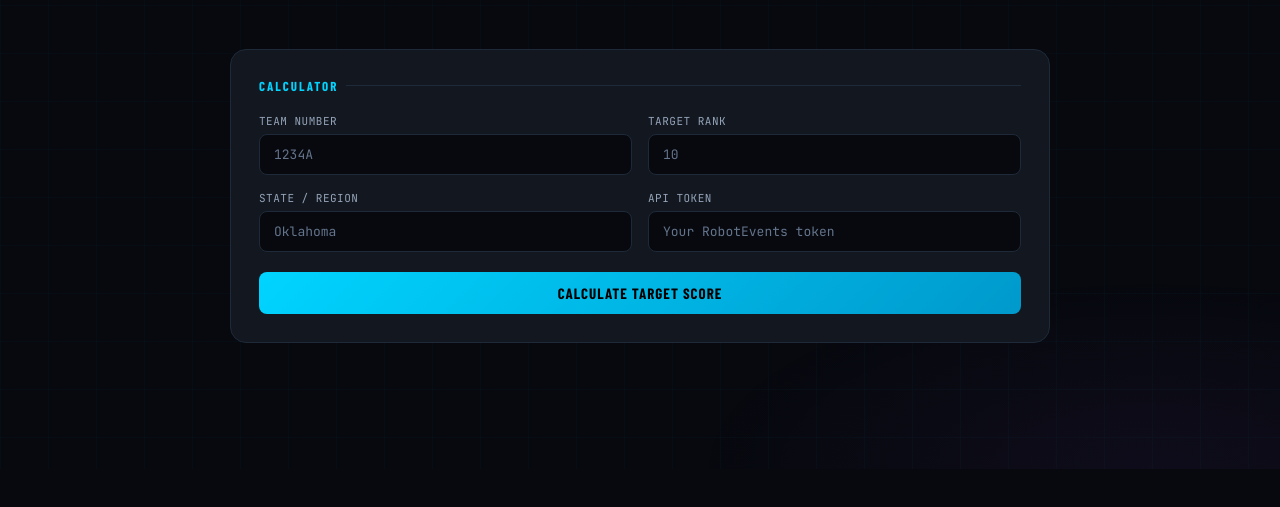
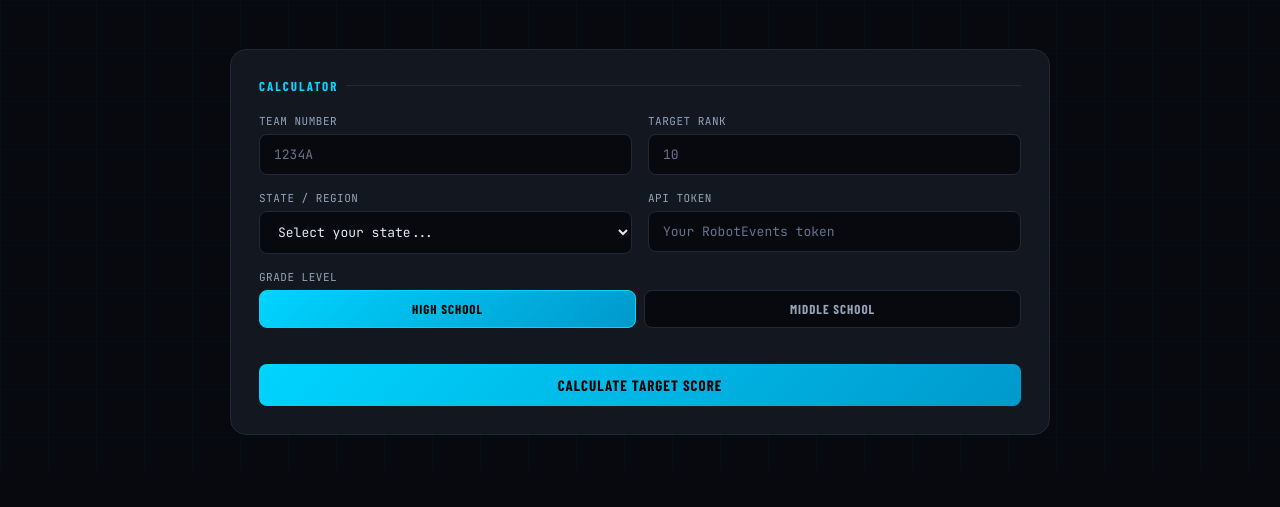
Before and after one commit to coltersandoval26-crypto/vex-state-tool, a plain HTML site: page index.html in a window 1280 px wide. Shown: the part 331-838 px from the top of the page. Before the commit the page ends 800 px from the top, so only its background shows below. Drawn offline with nearby package versions, Linux system fonts and the light colour scheme; a web font is replaced by a local one.

Commit message:
Update index.html

```diff
--- a/index.html
+++ b/index.html
@@ -10,14 +10,11 @@
   --bg: #07090f;
   --surface: #0e1218;
   --card: #131820;
-  --card2: #181f2a;
   --border: #1e2a3a;
   --accent: #00d4ff;
-  --accent2: #0099cc;
   --gold: #f0b429;
   --green: #22c55e;
   --red: #ef4444;
-  --purple: #a855f7;
   --text: #e2e8f0;
   --muted: #64748b;
   --muted2: #94a3b8;
@@ -27,24 +24,18 @@
 }
 
 * { box-sizing: border-box; margin: 0; padding: 0; }
-html { scroll-behavior: smooth; }
-
 body {
   background: var(--bg);
   color: var(--text);
   font-family: var(--font-body);
   min-height: 100vh;
-  overflow-x: hidden;
 }
 
-/* ── Background ── */
 body::before {
   content: '';
   position: fixed;
   inset: 0;
-  background:
-    radial-gradient(ellipse 80% 50% at 10% 0%, rgba(0,180,255,.07) 0%, transparent 60%),
-    radial-gradient(ellipse 60% 40% at 90% 100%, rgba(168,85,247,.05) 0%, transparent 60%);
+  background: radial-gradient(ellipse 80% 50% at 10% 0%, rgba(0,180,255,.07) 0%, transparent 60%);
   pointer-events: none;
   z-index: 0;
 }
@@ -52,9 +43,7 @@ body::after {
   content: '';
   position: fixed;
   inset: 0;
-  background-image:
-    linear-gradient(rgba(0,212,255,.025) 1px, transparent 1px),
-    linear-gradient(90deg, rgba(0,212,255,.025) 1px, transparent 1px);
+  background-image: linear-gradient(rgba(0,212,255,.025) 1px, transparent 1px), linear-gradient(90deg, rgba(0,212,255,.025) 1px, transparent 1px);
   background-size: 48px 48px;
   pointer-events: none;
   z-index: 0;
@@ -62,7 +51,6 @@ body::after {
 
 .wrap { position: relative; z-index: 1; max-width: 860px; margin: 0 auto; padding: 48px 20px 80px; }
 
-/* ── Hero ── */
 .hero { text-align: center; margin-bottom: 52px; }
 .hero-eyebrow {
   font-family: var(--font-mono);
@@ -95,7 +83,6 @@ body::after {
   line-height: 1.7;
 }
 
-/* ── Card ── */
 .card {
   background: var(--card);
   border: 1px solid var(--border);
@@ -122,8 +109,7 @@ body::after {
   background: var(--border);
 }
 
-/* ── Form ── */
-.form-grid { display: grid; grid-template-columns: 1fr 1fr; gap: 16px; }
+.form-grid { display: grid; grid-template-columns: 1fr 1fr; gap: 16px; margin-bottom: 16px; }
 @media(max-width:560px){ .form-grid { grid-template-columns: 1fr; } }
 
 .field { display: flex; flex-direction: column; gap: 6px; }
@@ -147,10 +133,38 @@ body::after {
 }
 .field input:focus, .field select:focus { border-color: var(--accent); }
 .field input::placeholder { color: var(--muted); }
+.field select { cursor: pointer; }
 
-/* ── Button ── */
+/* Toggle */
+.toggle-group {
+  display: flex;
+  gap: 8px;
+  margin-bottom: 20px;
+}
+.toggle-btn {
+  flex: 1;
+  background: var(--bg);
+  border: 1px solid var(--border);
+  border-radius: 8px;
+  padding: 10px 16px;
+  font-family: var(--font-head);
+  font-size: 13px;
+  font-weight: 700;
+  letter-spacing: 1px;
+  text-transform: uppercase;
+  color: var(--muted2);
+  cursor: pointer;
+  transition: all .15s;
+}
+.toggle-btn:hover { border-color: var(--accent); color: var(--text); }
+.toggle-btn.active {
+  background: linear-gradient(135deg, var(--accent), #0099cc);
+  border-color: var(--accent);
+  color: #000;
+}
+
 .btn {
-  background: linear-gradient(135deg, var(--accent), var(--accent2));
+  background: linear-gradient(135deg, var(--accent), #0099cc);
   border: none;
   border-radius: 8px;
   color: #000;
@@ -165,10 +179,32 @@ body::after {
   width: 100%;
 }
 .btn:hover { transform: translateY(-1px); box-shadow: 0 8px 20px rgba(0,212,255,.3); }
-.btn:active { transform: translateY(0); }
 .btn:disabled { opacity: .5; cursor: not-allowed; transform: none; }
 
-/* ── Results ── */
+.status {
+  display: none;
+  align-items: center;
+  gap: 8px;
+  padding: 12px 16px;
+  border-radius: 8px;
+  font-size: 13px;
+  font-family: var(--font-mono);
+  margin-top: 16px;
+}
+.status.show { display: flex; }
+.status.loading { background: rgba(0,212,255,.08); border: 1px solid rgba(0,212,255,.2); color: var(--accent); }
+.status.error { background: rgba(239,68,68,.08); border: 1px solid rgba(239,68,68,.2); color: var(--red); }
+
+@keyframes spin { to { transform: rotate(360deg); } }
+.spinner {
+  width: 14px;
+  height: 14px;
+  border: 2px solid var(--border);
+  border-top-color: var(--accent);
+  border-radius: 50%;
+  animation: spin .6s linear infinite;
+}
+
 .results { display: none; margin-top: 32px; }
 .results.show { display: block; }
 
@@ -214,7 +250,6 @@ body::after {
 .need-val { font-family: var(--font-head); font-size: 40px; font-weight: 900; color: var(--gold); line-height: 1; }
 .need-label { font-size: 10px; font-family: var(--font-mono); color: var(--gold); text-transform: uppercase; letter-spacing: .5px; margin-top: 4px; }
 
-/* ── Table ── */
 .table-wrap {
   background: var(--card);
   border: 1px solid var(--border);
@@ -277,30 +312,6 @@ tbody tr:hover { background: rgba(0,212,255,.03); }
 }
 .tag-you    { background: rgba(0,212,255,.15); color: var(--accent); border: 1px solid rgba(0,212,255,.3); }
 .tag-target { background: rgba(240,180,41,.15); color: var(--gold); border: 1px solid rgba(240,180,41,.3); }
-
-.status {
-  display: none;
-  align-items: center;
-  gap: 8px;
-  padding: 12px 16px;
-  border-radius: 8px;
-  font-size: 13px;
-  font-family: var(--font-mono);
-  margin-top: 16px;
-}
-.status.show { display: flex; }
-.status.loading { background: rgba(0,212,255,.08); border: 1px solid rgba(0,212,255,.2); color: var(--accent); }
-.status.error { background: rgba(239,68,68,.08); border: 1px solid rgba(239,68,68,.2); color: var(--red); }
-
-@keyframes spin { to { transform: rotate(360deg); } }
-.spinner {
-  width: 14px;
-  height: 14px;
-  border: 2px solid var(--border);
-  border-top-color: var(--accent);
-  border-radius: 50%;
-  animation: spin .6s linear infinite;
-}
 </style>
 </head>
 <body>
@@ -329,10 +340,62 @@ tbody tr:hover { background: rgba(0,212,255,.03); }
       </div>
     </div>
 
-    <div class="form-grid" style="margin-top:16px">
+    <div class="form-grid">
       <div class="field">
         <label>State / Region</label>
-        <input type="text" id="state" placeholder="Oklahoma">
+        <select id="state">
+          <option value="">Select your state...</option>
+          <option value="Alabama">Alabama</option>
+          <option value="Alaska">Alaska</option>
+          <option value="Arizona">Arizona</option>
+          <option value="Arkansas">Arkansas</option>
+          <option value="California">California</option>
+          <option value="Colorado">Colorado</option>
+          <option value="Connecticut">Connecticut</option>
+          <option value="Delaware">Delaware</option>
+          <option value="Florida">Florida</option>
+          <option value="Georgia">Georgia</option>
+          <option value="Hawaii">Hawaii</option>
+          <option value="Idaho">Idaho</option>
+          <option value="Illinois">Illinois</option>
+          <option value="Indiana">Indiana</option>
+          <option value="Iowa">Iowa</option>
+          <option value="Kansas">Kansas</option>
+          <option value="Kentucky">Kentucky</option>
+          <option value="Louisiana">Louisiana</option>
+          <option value="Maine">Maine</option>
+          <option value="Maryland">Maryland</option>
+          <option value="Massachusetts">Massachusetts</option>
+          <option value="Michigan">Michigan</option>
+          <option value="Minnesota">Minnesota</option>
+          <option value="Mississippi">Mississippi</option>
+          <option value="Missouri">Missouri</option>
+          <option value="Montana">Montana</option>
+          <option value="Nebraska">Nebraska</option>
+          <option value="Nevada">Nevada</option>
+          <option value="New Hampshire">New Hampshire</option>
+          <option value="New Jersey">New Jersey</option>
+          <option value="New Mexico">New Mexico</option>
+          <option value="New York">New York</option>
+          <option value="North Carolina">North Carolina</option>
+          <option value="North Dakota">North Dakota</option>
+          <option value="Ohio">Ohio</option>
+          <option value="Oklahoma">Oklahoma</option>
+          <option value="Oregon">Oregon</option>
+          <option value="Pennsylvania">Pennsylvania</option>
+          <option value="Rhode Island">Rhode Island</option>
+          <option value="South Carolina">South Carolina</option>
+          <option value="South Dakota">South Dakota</option>
+          <option value="Tennessee">Tennessee</option>
+          <option value="Texas">Texas</option>
+          <option value="Utah">Utah</option>
+          <option value="Vermont">Vermont</option>
+          <option value="Virginia">Virginia</option>
+          <option value="Washington">Washington</option>
+          <option value="West Virginia">West Virginia</option>
+          <option value="Wisconsin">Wisconsin</option>
+          <option value="Wyoming">Wyoming</option>
+        </select>
       </div>
       <div class="field">
         <label>API Token</label>
@@ -340,7 +403,15 @@ tbody tr:hover { background: rgba(0,212,255,.03); }
       </div>
     </div>
 
-    <button class="btn" id="calcBtn" onclick="calculate()" style="margin-top:20px">Calculate Target Score</button>
+    <div class="field" style="margin-bottom:16px">
+      <label>Grade Level</label>
+      <div class="toggle-group">
+        <button type="button" class="toggle-btn active" onclick="setGrade('High School')">High School</button>
+        <button type="button" class="toggle-btn" onclick="setGrade('Middle School')">Middle School</button>
+      </div>
+    </div>
+
+    <button class="btn" id="calcBtn" onclick="calculate()">Calculate Target Score</button>
 
     <div class="status" id="status">
       <div class="spinner"></div>
@@ -372,6 +443,15 @@ tbody tr:hover { background: rgba(0,212,255,.03); }
 </div>
 
 <script>
+let selectedGrade = 'High School';
+
+function setGrade(grade) {
+  selectedGrade = grade;
+  document.querySelectorAll('.toggle-btn').forEach(btn => {
+    btn.classList.toggle('active', btn.textContent === grade);
+  });
+}
+
 function setStatus(type, msg) {
   const bar = document.getElementById('status');
   bar.className = 'status show ' + type;
@@ -381,12 +461,12 @@ function setStatus(type, msg) {
 async function calculate() {
   const teamNum = document.getElementById('teamNum').value.trim().toUpperCase();
   const targetRank = parseInt(document.getElementById('targetRank').value);
-  const state = document.getElementById('state').value.trim();
+  const state = document.getElementById('state').value;
   const token = document.getElementById('apiToken').value.trim();
 
   if (!teamNum) { setStatus('error', 'Enter your team number'); return; }
   if (!targetRank) { setStatus('error', 'Enter target rank'); return; }
-  if (!state) { setStatus('error', 'Enter your state'); return; }
+  if (!state) { setStatus('error', 'Select your state'); return; }
   if (!token) { setStatus('error', 'Paste your API token'); return; }
 
   document.getElementById('calcBtn').disabled = true;
@@ -394,7 +474,8 @@ async function calculate() {
   document.getElementById('results').className = 'results';
 
   try {
-    const res = await fetch(`/api/state?team=${encodeURIComponent(teamNum)}&state=${encodeURIComponent(state)}&rank=${targetRank}&token=${encodeURIComponent(token)}`);
+    const url = `/api/state?team=${encodeURIComponent(teamNum)}&state=${encodeURIComponent(state)}&rank=${targetRank}&token=${encodeURIComponent(token)}&grade=${encodeURIComponent(selectedGrade)}`;
+    const res = await fetch(url);
     const data = await res.json();
 
     if (!res.ok) {
@@ -417,7 +498,7 @@ async function calculate() {
     bannerHTML += `<div class="need-box"><div class="need-val">${needed > 0 ? '+' + needed : '✓'}</div><div class="need-label">${needed > 0 ? 'Points Needed' : 'Already There!'}</div></div>`;
 
     document.getElementById('targetBanner').innerHTML = bannerHTML;
-    document.getElementById('resultsTitle').textContent = state + ' High School Skills';
+    document.getElementById('resultsTitle').textContent = state + ' ' + selectedGrade + ' Skills';
 
     // Build table
     const tableHTML = allTeams.map(t => {
```
